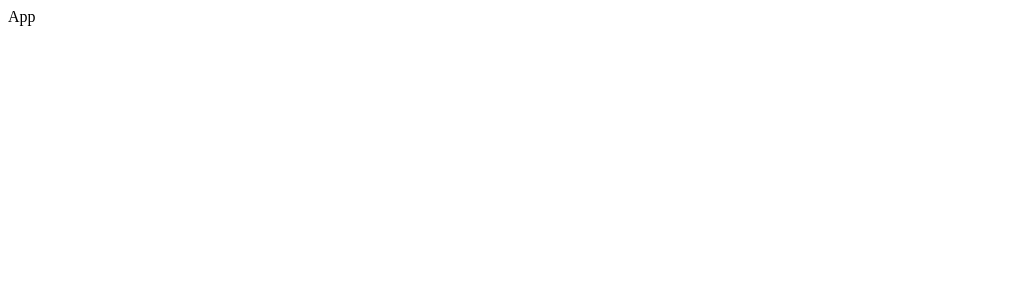
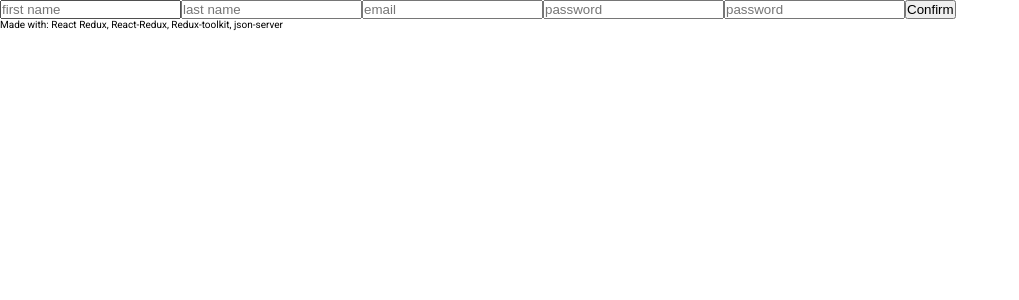
Before and after one commit to BZajc/sign-form, a React (Create React App) app: page / in a window 1280 px wide. Shown: the top 300 px of the page, without its empty margins (0-1019 px from the left). Built offline with nearby package versions, Linux system fonts and the light colour scheme.

Commit message:
Added forms

```diff
--- a/package.json
+++ b/package.json
@@ -9,6 +9,7 @@
     "react": "^18.2.0",
     "react-dom": "^18.2.0",
     "react-scripts": "5.0.1",
+    "sass": "^1.68.0",
     "web-vitals": "^2.1.4"
   },
   "scripts": {
--- a/public/index.html
+++ b/public/index.html
@@ -10,6 +10,7 @@
       content="Web site created using create-react-app"
     />
     <link rel="apple-touch-icon" href="%PUBLIC_URL%/logo192.png" />
+    <link href="https://fonts.googleapis.com/css2?family=Roboto:wght@400;700&display=swap" rel="stylesheet">
     <!--
       manifest.json provides metadata used when your web app is installed on a
       user's mobile device or desktop. See https://developers.google.com/web/fundamentals/web-app-manifest/
--- a/src/App.js
+++ b/src/App.js
@@ -1,5 +1,12 @@
+import RegisterInputs from "./components/RegisterInputs"
+
 function App() {
-    return <div>App</div>
+
+
+    return <div>
+        <RegisterInputs />
+        <p>Made with: React <span className="line-through">Redux, React-Redux, Redux-toolkit, json-server</span></p>
+    </div>
 }
 
 export default App
--- /dev/null
+++ b/src/components/LoginButton.js
@@ -0,0 +1,5 @@
+function LoginButton() {
+    return <div>LoginButton</div>
+}
+
+export default LoginButton
--- /dev/null
+++ b/src/components/LoginInputs.js
@@ -0,0 +1,5 @@
+function LoginInputs() {
+    return <div>LoginInputs</div>
+}
+
+export default LoginInputs
--- /dev/null
+++ b/src/components/RegisterButton.js
@@ -0,0 +1,5 @@
+function RegisterButton() {
+    return <div>RegisterButton</div>
+}
+
+export default RegisterButton
--- /dev/null
+++ b/src/components/RegisterInputs.js
@@ -0,0 +1,67 @@
+import { useState, useEffect } from "react";
+
+function RegisterInputs() {
+  const [formData, setFormData] = useState({
+    firstName: "",
+    lastName: "",
+    email: "",
+    password: "",
+    confirmPassword: "",
+  });
+
+  useEffect(() => {
+    console.log(formData)
+  }, [formData])
+
+  const handleInputChange = (e) => {
+    const { name, value } = e.target;
+    setFormData({ ...formData, [name]: value });
+  };
+
+  const handleSubmit = (e) => {
+    e.preventDefault();
+  };
+
+  return (
+    <form onSubmit={handleSubmit}>
+      <input
+        type="text"
+        name="firstName"
+        value={formData.firstName}
+        placeholder="first name"
+        onChange={handleInputChange}
+      ></input>
+      <input
+        type="text"
+        name="lastName"
+        value={formData.lastName}
+        placeholder="last name"
+        onChange={handleInputChange}
+      ></input>
+      <input
+        type="email"
+        name="email"
+        value={formData.email}
+        placeholder="email"
+        onChange={handleInputChange}
+      ></input>
+      <input
+        type="password"
+        name="password"
+        value={formData.password}
+        placeholder="password"
+        onChange={handleInputChange}
+      ></input>
+      <input
+        type="password"
+        name="confirmPassword"
+        value={formData.confirmPassword}
+        placeholder="password"
+        onChange={handleInputChange}
+      ></input>
+      <button type="submit">Confirm</button>
+    </form>
+  );
+}
+
+export default RegisterInputs;
--- a/src/index.js
+++ b/src/index.js
@@ -1,6 +1,7 @@
 import React from 'react';
 import { createRoot } from 'react-dom/client'
 import App from './App';
+import './sass/style.scss'
 
 const el = document.getElementById('root');
 const root = createRoot(el);;
--- /dev/null
+++ b/src/sass/style.scss
@@ -0,0 +1,12 @@
+*, *::before, *::after {
+    box-sizing: border-box;
+    padding: 0;margin: 0;
+}
+
+html {
+    font-size: 62.5%;
+}
+
+body {
+    font-family: 'Roboto', sans-serif;
+}
```
Also changed, not shown: 1 other file (tests, documents, lock files or other folders).
